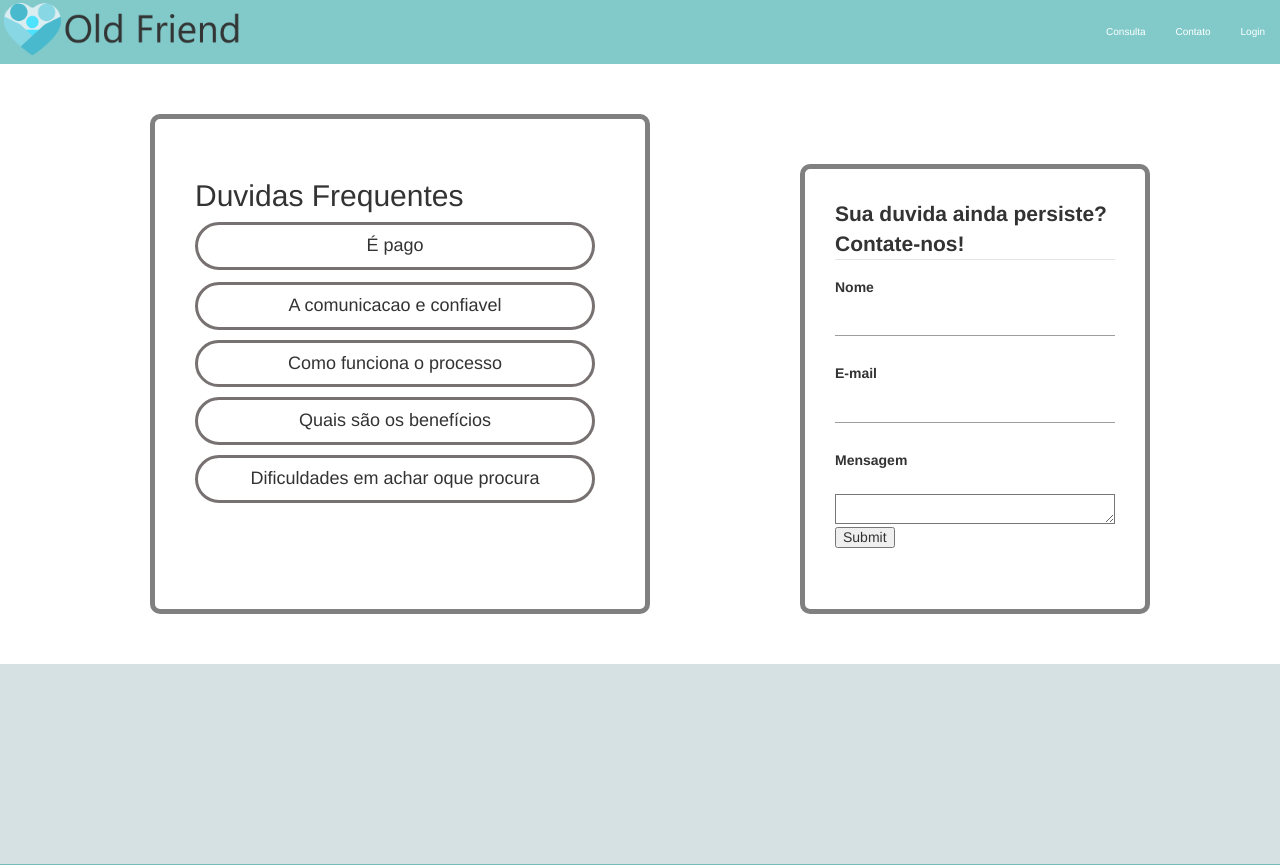
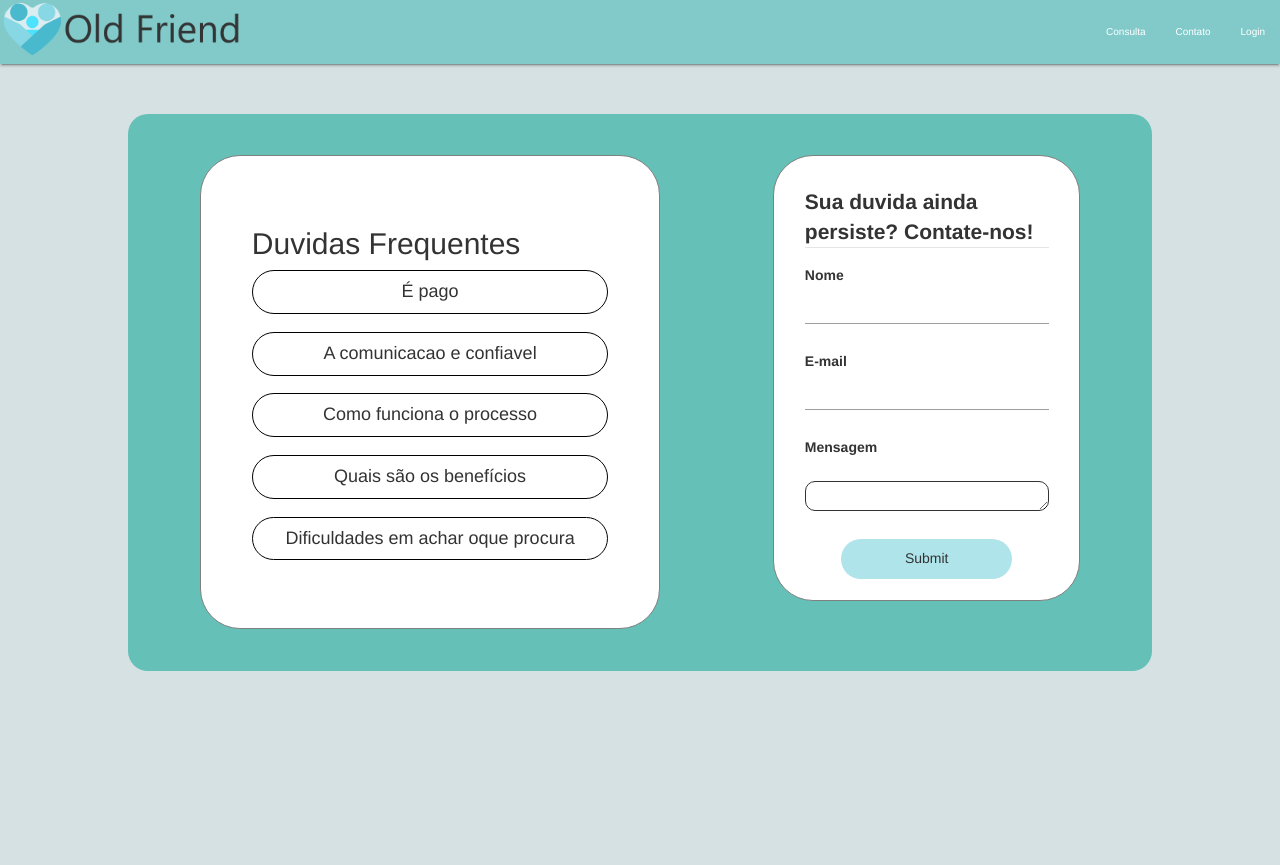
Before and after one commit to Ricknsx/OLDFRIEND, a PHP site: page /view/contato.php in a window 1280 px wide. Shown: the top 865 px of the page. Run offline with PHP 8.4, Linux system fonts and the light colour scheme; some libraries are stand-ins or nearby versions.

Commit message:
trabalhando na responsividade da pagina contato.php

```diff
--- a/css/contato.css
+++ b/css/contato.css
@@ -5,80 +5,67 @@ body{
 
 
 .corpo-FAQ{
-    background-color: white;
+    background-color: rgb(101, 192, 183);
     display: flex;
-    width: 100%;
+    width: 80%;
+    margin :50px auto;
+    border: solid 0px;
+    border-radius: 20px;
+    border-color: gray;
 }
 
 .duvidas{
     background-color: white;
-    padding: 40px;
-    width: 500px ;
-    height: 500px;
-    margin-left: 150px;
-    border: solid 5px;
+    padding: 5%;
+    width: 45% ;
+    height: 85%;
+    margin-left: 7%;
+    border: solid 1px;
     border-color: gray;
-    margin-top: 50px;
+    margin-top: 4%;
+    border-radius: 40px;
+    margin-bottom: 4%;
+}
+
+.btnDuvida{
+    margin-bottom: 5%;
+    width: 100%;
+    background: white;
+    border-radius: 50px;
+    border:solid 1px;
+    border-color: black;
+}
+
+.formulario-contato{
+    width: 30% ;
+    height: 80%;
+    background-color: white;
+    border: solid 1px;
+    border-color: gray;
+    border-radius: 40px;
+    padding:3%;
+    margin-top: 4% ;
+    margin-left: 11%;
+}
+
+.btnEnviarDuvida{
+    background:rgb(175, 228, 235);
+    width: 70%;
+    height: 40px  ;
+    border: solid 0px;
+    border-radius: 30px ;
+    margin-left: 15%;
+    margin-top: 10%;
+}
+
+.mensagemContato{
+    border: solid 1px;
     border-radius: 10px;
 }
 
-.btnDuvida1{
-    margin-bottom: 2px;
-    width: 400px;
-    background: white;
-    border-radius: 50px;
-    border:solid 3px;
-    border-color: rgb(119, 113, 113);
-}
-
-.btnDuvida2{
-    margin-top: 10px;
-    width: 400px;
-    background: white;
-    border-radius: 50px;
-    border:solid 3px;
-    border-color: rgb(119, 113, 113);
-}
-
-.btnDuvida3{
-    margin-top: 10px;
-    width: 400px;background: white;
-    border-radius: 50px;
-    border:solid 3px;
-    border-color: rgb(119, 113, 113);
-}
-
-.btnDuvida4{
-    margin-top: 10px ;
-    width: 400px;
-    background: white;
-    border-radius: 50px;
-    border:solid 3px;
-    border-color: rgb(119, 113, 113);
-}
-
-.btnDuvida5{
-    margin-top:  10px;
-    width: 400px;
-    background: white;
-    border-radius: 50px;
-    border:solid 3px;
-    border-color: rgb(119, 113, 113);
-}
-
-.formulario-contato{
-    width: 350px ;
-    height: 450px ;
-    background-color: white;
-    border: solid 5px;
-    border-color: gray;
-    border-radius: 10px;
-    padding:30px;
-    margin-top: 100px ;
-    margin-left: 150px ;
-    margin-bottom: 50px ;
-}
-
-.nomeContato{
+/*.contato2{
     border: solid 2px;
-}
+    border-radius: 3px;
+    margin-top: 30%;
+    padding:2%;
+}*/
--- a/view/contato.php
+++ b/view/contato.php
@@ -16,11 +16,11 @@
         <figcaption>
 				<h2> Duvidas Frequentes </h2>
 		</figcaption>
-                <button id="duvida1" class="btnDuvida1"><h4>É pago</h4></button><br>
-                <button id="duvida2" class="btnDuvida2"><h4>A comunicacao e confiavel</h4></button><br>
-                <button id="duvida3" class="btnDuvida3"><h4>Como funciona o processo</h4></button><br>
-                <button id="duvida4" class="btnDuvida4"><h4>Quais são os benefícios</h4></button><br>
-                <button id="duvida5" class="btnDuvida5"><h4>Dificuldades em achar oque procura</h4></button>
+                <button id="duvida1" class="btnDuvida"><h4>É pago</h4></button><br>
+                <button id="duvida2" class="btnDuvida"><h4>A comunicacao e confiavel</h4></button><br>
+                <button id="duvida3" class="btnDuvida"><h4>Como funciona o processo</h4></button><br>
+                <button id="duvida4" class="btnDuvida"><h4>Quais são os benefícios</h4></button><br>
+                <button id="duvida5" class="btnDuvida"><h4>Dificuldades em achar oque procura</h4></button>
         </div>
 
             <form class="formulario-contato">
@@ -28,8 +28,11 @@
                     <h5><strong>Nome</strong></h5><input type="text" name="txNomeContato" class="nomeContato"/>
                     <h5><strong>E-mail</strong></h5><input type="email" name="txemailContato" class="emailContato"/>
                     <h5><strong>Mensagem</strong><h5><br><textarea name="txMensagemContato" maxlenght="200" class="mensagemContato"></textarea>
-                    <input type="submit" placeholder="Enviar" name="enviarDuvida" class="btnEviarDuvida"/>
+                    <input type="submit" placeholder="Enviar" name="enviarDuvida" class="btnEnviarDuvida"/>
             </form>
+            <!--<div class="contato2">
+                <h5><b>oldfriendsuporte@gmail.com.br (11) 4002-8922</b></h5>
+            </div>-->
     </section>
     <footer>
         <?php include("footer.php")?>
```
